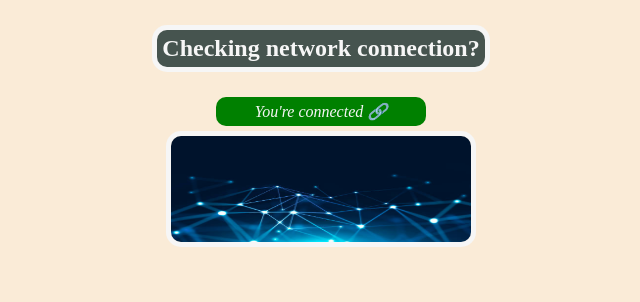
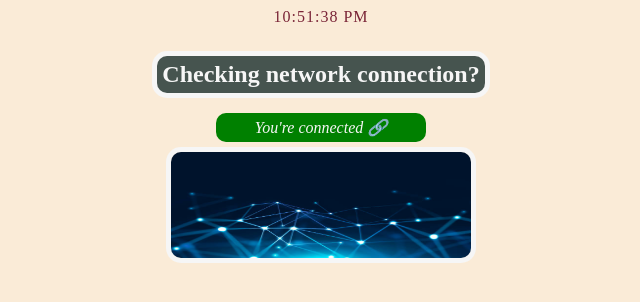
Before and after one commit to asaad227/onAndOff, a plain HTML site: page index.html in a window 1280 px wide. Shown: the whole page, without its empty margins (319-959 px from the left). Drawn offline with Linux system fonts and the light colour scheme.

Commit message:
digital clock added to project

```diff
--- a/index.css
+++ b/index.css
@@ -3,11 +3,21 @@ body{
 
 }
 
-div {
+.clock {
+  display: flex;
+  justify-content: center;
+  color: #7a2537;
+  font-size: 16px;
+  font-family: Orbitron;
+  letter-spacing: 1px;
+
+}
+
+.displayDiv {
   display: flex;
   flex-direction: column;
   align-items: center;
- margin: 10px;
+  margin: 10px;
 
 }
 
@@ -19,9 +29,6 @@ div {
   border-radius: 10px;
   box-sizing: border-box;
   box-shadow: 0px 0px 0px 5px #f6f6f6;
-}
-.noLine {
-  display: none;
 }
 
 .msgreen {
@@ -49,6 +56,7 @@ div {
   box-sizing: border-box;
   box-shadow: 0px 0px 0px 5px #f6f6f6;
   border-radius: 10px;
+  margin: 10px;
   width: 300px;
   height: 106px;
 }
--- a/index.html
+++ b/index.html
@@ -10,8 +10,9 @@
     <meta name="viewport" content="width=device-width, initial-scale=1" />
     <link rel="stylesheet" href="./index.css" />
   </head>
-  <body class="bgItem">
-    <div>
+  <body>
+    <div id="MyClockDisplay" class="clock" onload="showTime()"></div>
+    <div class="displayDiv">
       <h2 class="mainTxt">Checking network connection?</h2>
       <div class="msg"></div>
       <img class="network" src="#" alt="#"/>
--- a/index.js
+++ b/index.js
@@ -28,3 +28,34 @@ window.addEventListener("load", () => {
   window.addEventListener("offline", handleNetworkChange);
   //this will listen according to user selection
 });
+
+
+function showTime(){
+  var date = new Date();
+  var h = date.getHours(); // 0 - 23
+  var m = date.getMinutes(); // 0 - 59
+  var s = date.getSeconds(); // 0 - 59
+  var session = "AM";
+
+  if(h == 0){
+      h = 12;
+  }
+
+  if(h > 12){
+      h = h - 12;
+      session = "PM";
+  }
+
+  h = (h < 10) ? "0" + h : h;
+  m = (m < 10) ? "0" + m : m;
+  s = (s < 10) ? "0" + s : s;
+
+  var time = h + ":" + m + ":" + s + " " + session;
+  document.getElementById("MyClockDisplay").innerText = time;
+  document.getElementById("MyClockDisplay").textContent = time;
+
+  setTimeout(showTime, 1000);
+
+}
+
+showTime();
```
